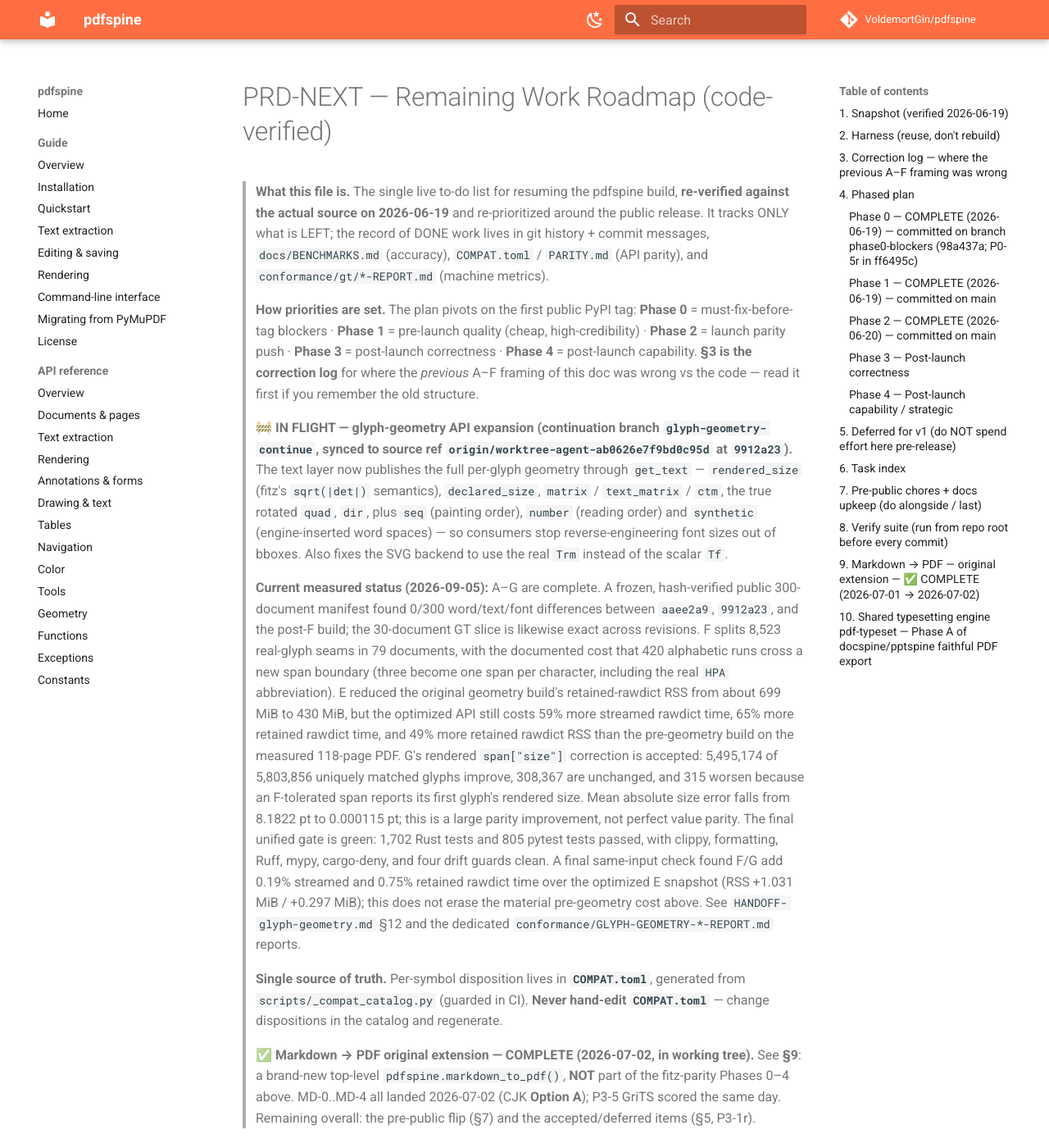
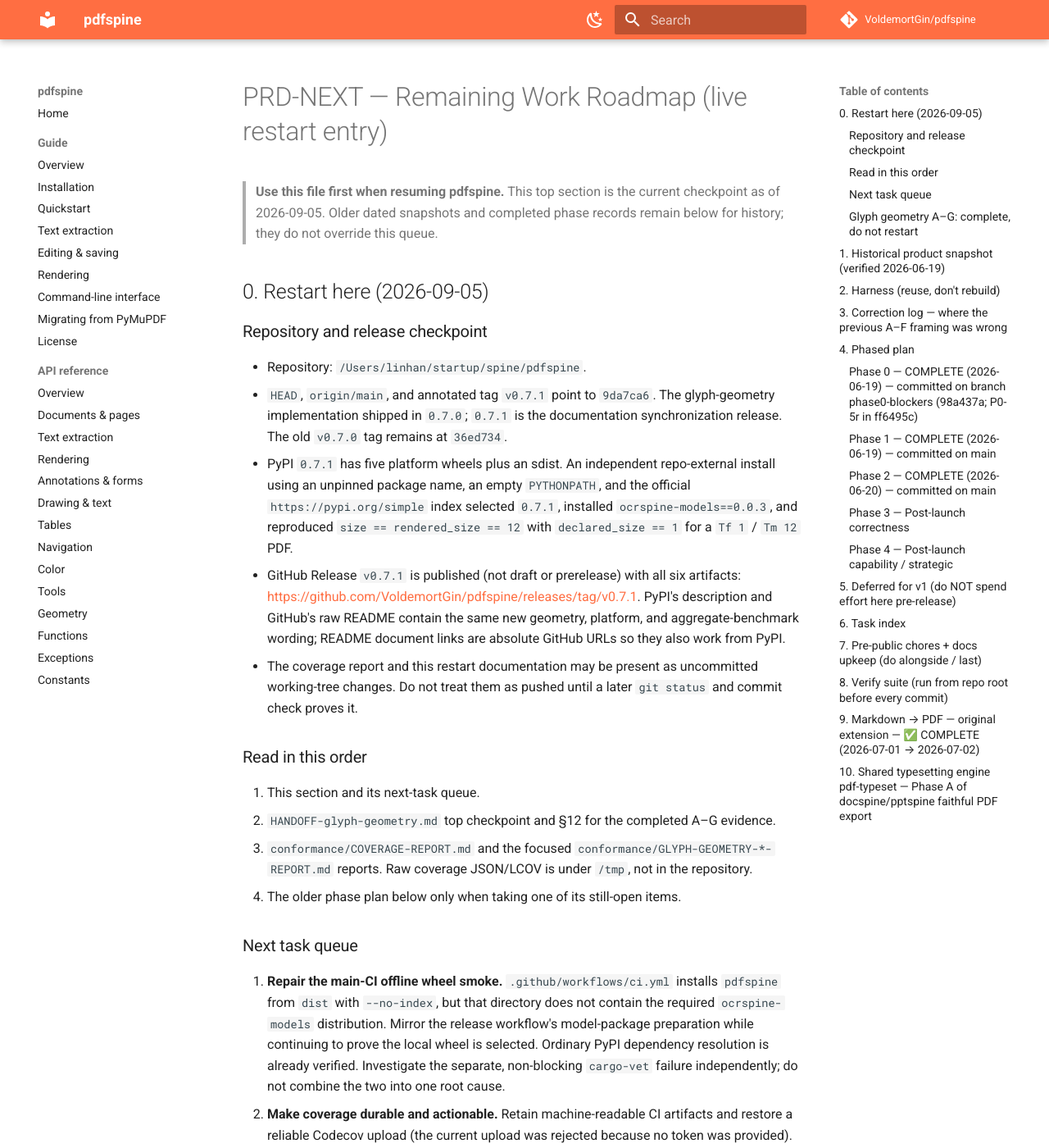
Before and after one commit to VoldemortGin/pdfspine, an MkDocs documentation site: the page built from docs/PRD-NEXT.md, in a window 1280 px wide and 1400 px high. Shown: the whole window at 82% size. Built offline with MkDocs 1.6.1 and Material for MkDocs 9.7.7, drawn with Linux system fonts in a browser that asks for light colours; comment, search, counter and statistics services are not loaded; some of the changed text lies outside the part shown.

Commit message:
docs: record release handoff and coverage baseline

```diff
--- a/docs/PRD-NEXT.md
+++ b/docs/PRD-NEXT.md
@@ -1,53 +1,107 @@
-# PRD-NEXT — Remaining Work Roadmap (code-verified)
+# PRD-NEXT — Remaining Work Roadmap (live restart entry)
 
-> **What this file is.** The single live to-do list for resuming the pdfspine build, **re-verified against
-> the actual source on 2026-06-19** and re-prioritized around the public release. It tracks ONLY what is
-> LEFT; the record of DONE work lives in git history + commit messages, `docs/BENCHMARKS.md` (accuracy),
-> `COMPAT.toml` / `PARITY.md` (API parity), and `conformance/gt/*-REPORT.md` (machine metrics).
->
-> **How priorities are set.** The plan pivots on the first public PyPI tag: **Phase 0** = must-fix-before-tag
-> blockers · **Phase 1** = pre-launch quality (cheap, high-credibility) · **Phase 2** = launch parity push ·
-> **Phase 3** = post-launch correctness · **Phase 4** = post-launch capability. **§3 is the correction log**
-> for where the *previous* A–F framing of this doc was wrong vs the code — read it first if you remember the
-> old structure.
->
-> **🚧 IN FLIGHT — glyph-geometry API expansion (continuation branch
-> `glyph-geometry-continue`, synced to source ref `origin/worktree-agent-ab0626e7f9bd0c95d`
-> at `9912a23`).** The text layer now publishes the full
-> per-glyph geometry through `get_text` — `rendered_size` (fitz's `sqrt(|det|)` semantics),
-> `declared_size`, `matrix` / `text_matrix` / `ctm`, the true rotated `quad`, `dir`, plus `seq`
-> (painting order), `number` (reading order) and `synthetic` (engine-inserted word spaces) — so
-> consumers stop reverse-engineering font sizes out of bboxes. Also fixes the SVG backend to use the
-> real `Trm` instead of the scalar `Tf`.
->
-> **Current measured status (2026-09-05):** A–G are complete. A frozen, hash-verified public
-> 300-document manifest found 0/300 word/text/font differences between `aaee2a9`, `9912a23`, and the
-> post-F build; the 30-document GT slice is likewise exact across revisions. F splits 8,523 real-glyph
-> seams in 79 documents, with the documented cost that 420 alphabetic runs cross a new span boundary
-> (three become one span per character, including the real `HPA` abbreviation). E reduced the original
-> geometry build's retained-rawdict RSS from about 699 MiB to 430 MiB, but the optimized API still costs
-> 59% more streamed rawdict time, 65% more retained rawdict time, and 49% more retained rawdict RSS than
-> the pre-geometry build on the measured 118-page PDF. G's rendered `span["size"]` correction is accepted:
-> 5,495,174 of 5,803,856 uniquely matched glyphs improve, 308,367 are unchanged,
-> and 315 worsen because an F-tolerated span reports its first glyph's rendered size. Mean absolute size
-> error falls from 8.1822 pt to 0.000115 pt; this is a large parity improvement, not perfect value parity.
-> The final unified gate is green: 1,702 Rust tests and 805 pytest tests passed, with clippy, formatting,
-> Ruff, mypy, cargo-deny, and four drift guards clean.
-> A final same-input check found F/G add 0.19% streamed and 0.75% retained rawdict time over the
-> optimized E snapshot (RSS +1.031 MiB / +0.297 MiB); this does not erase the material pre-geometry
-> cost above.
-> See `HANDOFF-glyph-geometry.md` §12 and the dedicated `conformance/GLYPH-GEOMETRY-*-REPORT.md` reports.
+> **Use this file first when resuming pdfspine.** This top section is the current
+> checkpoint as of 2026-09-05. Older dated snapshots and completed phase records
+> remain below for history; they do not override this queue.
+
+## 0. Restart here (2026-09-05)
+
+### Repository and release checkpoint
+
+- Repository: `/Users/linhan/startup/spine/pdfspine`.
+- `HEAD`, `origin/main`, and annotated tag `v0.7.1` point to `9da7ca6`. The
+  glyph-geometry implementation shipped in `0.7.0`; `0.7.1` is the documentation
+  synchronization release. The old `v0.7.0` tag remains at `36ed734`.
+- PyPI `0.7.1` has five platform wheels plus an sdist. An independent repo-external
+  install using an unpinned package name, an empty `PYTHONPATH`, and the official
+  `https://pypi.org/simple` index selected `0.7.1`, installed
+  `ocrspine-models==0.0.3`, and reproduced `size == rendered_size == 12` with
+  `declared_size == 1` for a `Tf 1` / `Tm 12` PDF.
+- GitHub Release `v0.7.1` is published (not draft or prerelease) with all six
+  artifacts: <https://github.com/VoldemortGin/pdfspine/releases/tag/v0.7.1>.
+  PyPI's description and GitHub's raw README contain the same new geometry,
+  platform, and aggregate-benchmark wording; README document links are absolute
+  GitHub URLs so they also work from PyPI.
+- The coverage report and this restart documentation may be present as uncommitted
+  working-tree changes. Do not treat them as pushed until a later `git status` and
+  commit check proves it.
+
+### Read in this order
+
+1. This section and its next-task queue.
+2. `HANDOFF-glyph-geometry.md` top checkpoint and §12 for the completed A–G evidence.
+3. `conformance/COVERAGE-REPORT.md` and the focused
+   `conformance/GLYPH-GEOMETRY-*-REPORT.md` reports. Raw coverage JSON/LCOV is under
+   `/tmp`, not in the repository.
+4. The older phase plan below only when taking one of its still-open items.
+
+### Next task queue
+
+1. **Repair the main-CI offline wheel smoke.** `.github/workflows/ci.yml` installs
+   `pdfspine` from `dist` with `--no-index`, but that directory does not contain
+   the required `ocrspine-models` distribution. Mirror the release workflow's
+   model-package preparation while continuing to prove the local wheel is selected.
+   Ordinary PyPI dependency resolution is already verified. Investigate the
+   separate, non-blocking `cargo-vet` failure independently; do not combine the two
+   into one root cause.
+2. **Make coverage durable and actionable.** Retain machine-readable CI artifacts
+   and restore a reliable Codecov upload (the current upload was rejected because
+   no token was provided). Collect Rust coverage while Python exercises the
+   instrumented PyO3 extension before interpreting `py-bindings` or the low
+   `pdf-api` cargo-only result: Python execution is absent from that profile, so
+   0/3,465 binding lines does not mean the bindings have no tests. Then add targeted
+   tests only after the combined profile identifies real gaps. Current evidence at `9da7ca6`:
+   Python lines 4,384/5,344 (**82.04%**), branches 955/1,498 (**63.75%**), combined
+   5,339/6,842 (**78.03%**), with 814 passed / 63 skipped; Rust workspace lines
+   30,400/41,883 (**72.58%**), functions 2,991/4,517 (**66.22%**), and regions
+   54,096/74,408 (**72.70%**). Rust branch coverage was not enabled. Excluding
+   `py-bindings`, cargo-only Rust line coverage is 30,400/38,418 (**79.13%**);
+   `pdf-core` is 5,253/6,040 (**86.97%**) and `pdf-text` is 5,281/5,773
+   (**91.48%**).
+3. **Reduce the remaining rawdict geometry cost.** The retained-rawdict RSS
+   optimization reduced about 699 MiB to 430 MiB, but the final implementation
+   remains about +59% streamed rawdict time, +65% retained rawdict time, and +49%
+   retained RSS versus pre-geometry on the measured 118-page input. F/G add only
+   +0.2% streamed / +0.8% retained time versus the optimized snapshot.
+4. **Experiment before changing span anchoring.** The public span size is the first
+   glyph's rendered size. Adjacent-transform tolerance can accumulate, producing
+   315 worsening matched characters in two documents / 41 spans, while each
+   character's own `rendered_size` remains correct. Test any anchoring alternative
+   on independent corpora; do not tune the F thresholds without data.
+5. **Continue the existing roadmap.** Preserve the accepted reading-order tradeoff
+   and the remaining Type0/Type3, device-replay, layers, and other deferred work
+   below. None is part of this handoff update.
+
+### Glyph geometry A–G: complete, do not restart
+
+- **A/B:** public geometry fields, serializers, Python surface, SVG `Trm`, tests,
+  and documentation landed; ancestry/rebase validation completed.
+- **C:** the frozen hash-verified 300-document manifest covers 1,887 sampled pages;
+  baseline/current/F/G have 0/300 extraction JSON differences and unchanged
+  word/text projections.
+- **D:** the fixed 30-document GT slice is unchanged across revisions. Its EUR-Lex
+  component is the historical five-document Greek slice, not the 40-document full
+  corpus.
+- **E:** rawdict memory was reduced substantially and the remaining time/RSS cost
+  was measured rather than described as free.
+- **F:** 8,523 span splits across 79 documents; the flattened geometry projection
+  remains identical across 6,812,936 characters. The documented alphabetic and
+  leader-dot fragmentation is an accepted structural cost.
+- **G:** 5,495,174 uniquely matched glyph sizes improve, 308,367 are unchanged,
+  and 315 worsen due to the first-glyph span representative; per-character values
+  remain correct. The release gate is 1,702 Rust tests and 814 Python tests passed,
+  with 63 Python skips.
 
 > **Single source of truth.** Per-symbol disposition lives in **`COMPAT.toml`**, generated from
 > `scripts/_compat_catalog.py` (guarded in CI). **Never hand-edit `COMPAT.toml`** — change dispositions in
 > the catalog and regenerate.
 >
-> **✅ Markdown → PDF original extension — COMPLETE (2026-07-02, in working tree).** See **§9**: a
+> **Historical completion record — Markdown → PDF original extension (2026-07-02).** See **§9**: a
 > brand-new top-level `pdfspine.markdown_to_pdf()`, **NOT** part of the fitz-parity Phases 0–4 above.
-> MD-0..MD-4 all landed 2026-07-02 (CJK **Option A**); P3-5 GriTS scored the same day. Remaining overall:
-> the pre-public flip (§7) and the accepted/deferred items (§5, P3-1r).
+> MD-0..MD-4 all landed 2026-07-02 (CJK **Option A**); P3-5 GriTS scored the same day. This note predates
+> the public releases; the current restart state and remaining work are in §0.
 
-## 1. Snapshot (verified 2026-06-19)
+## 1. Historical product snapshot (verified 2026-06-19)
 
 - **Gate:** 1349 Rust tests + 593 pytest fns floor (locally 658 pytest passed / 1 skipped / 8 xfailed) green ·
   clippy `-D warnings` clean on both lean and OCR variants · 0 real `TODO`/`unimplemented!`/`panic!` in
```
Also changed, not shown: HANDOFF-glyph-geometry.md (+19 -6 lines), PRD.md (+18 -0 lines), conformance/COVERAGE-REPORT.md (added, +113 -0 lines).
